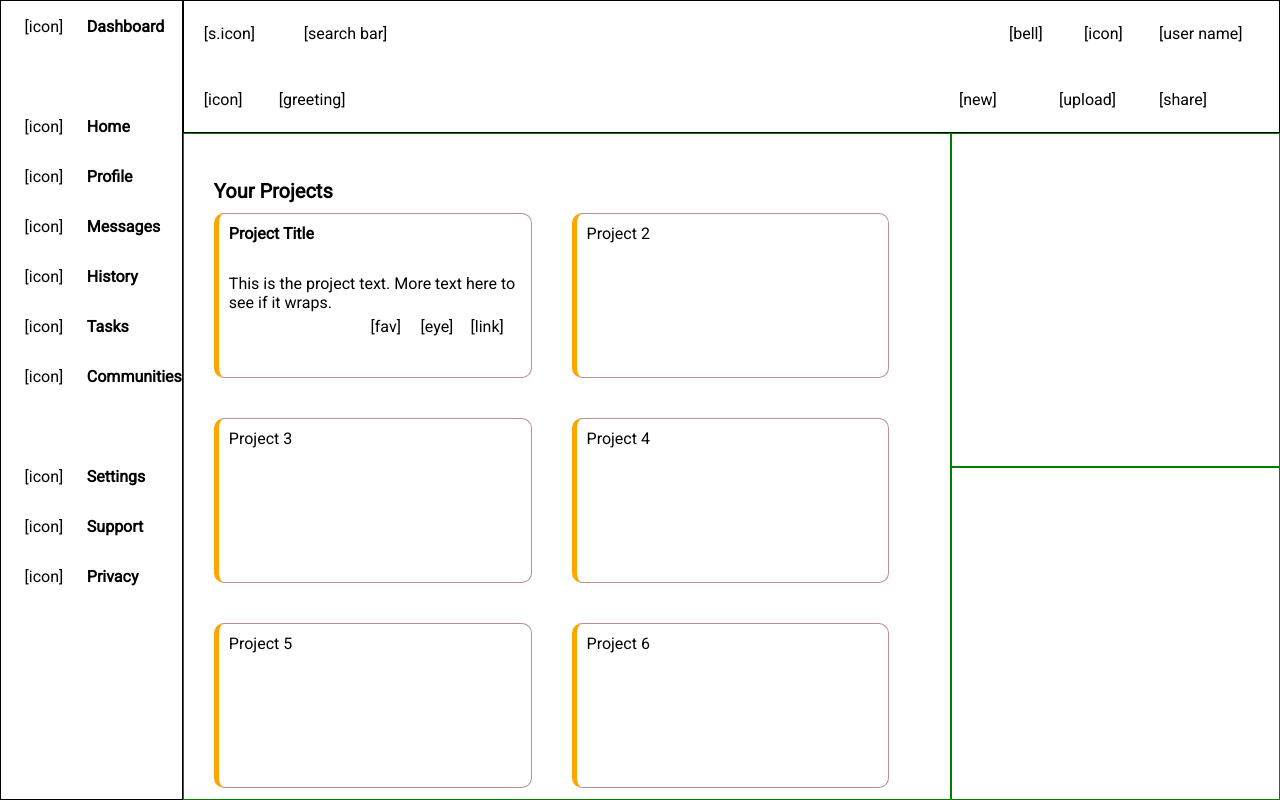
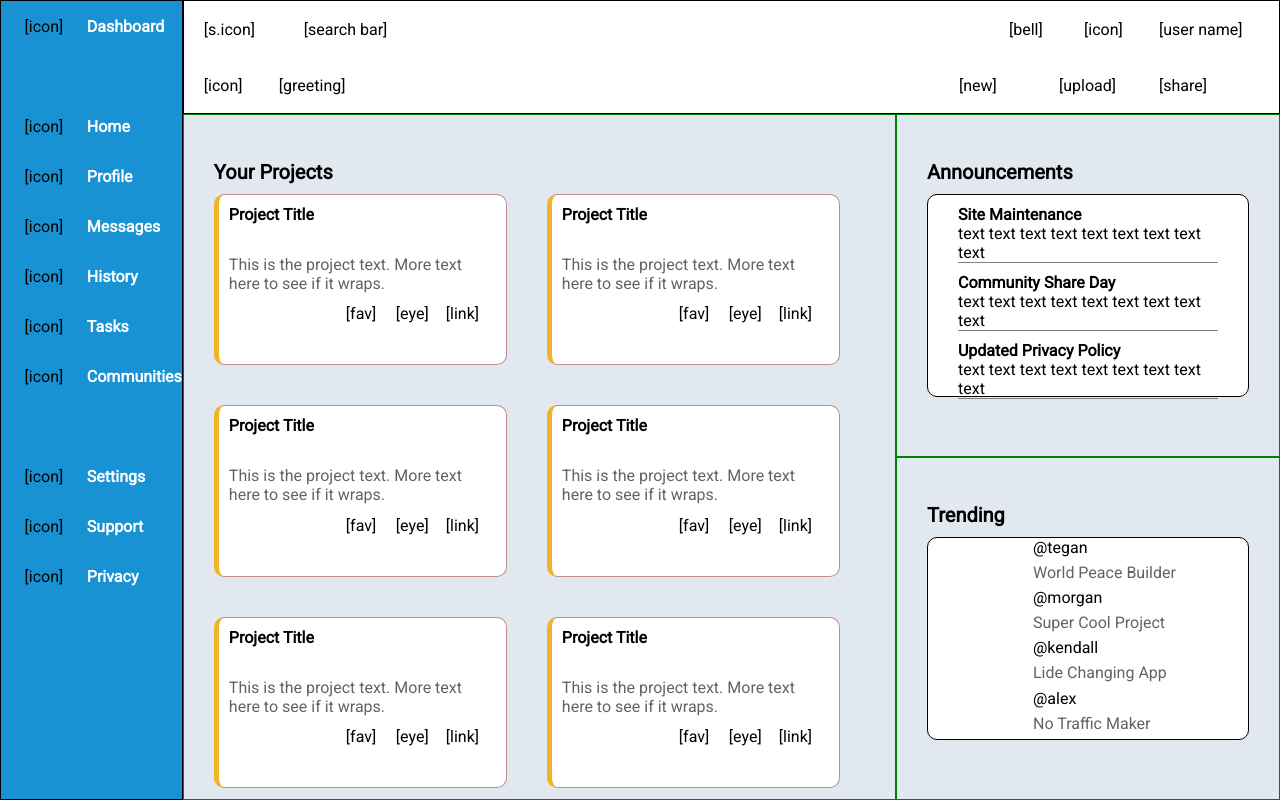
Before and after one commit to Journey2WebDev/admin-dashboard, a plain HTML site: page index.html in a window 1280 px wide. Drawn offline with Linux system fonts and the light colour scheme.

Commit message:
Finish template for all areas

```diff
--- a/index.html
+++ b/index.html
@@ -83,33 +83,95 @@
         <div class="project-eye">[eye]</div>
         <div class="project-link">[link]</div>
       </div>
-      <div class="project">Project 2
-
+      <div class="project">
+        <p class="project-title">Project Title</p>
+        <p class="project-text">This is the project text. More text here to see if it wraps.</p>
+        <div class="project-favorite">[fav]</div>
+        <div class="project-eye">[eye]</div>
+        <div class="project-link">[link]</div>
       </div>
-      <div class="project">Project 3
-
+      <div class="project">
+        <p class="project-title">Project Title</p>
+        <p class="project-text">This is the project text. More text here to see if it wraps.</p>
+        <div class="project-favorite">[fav]</div>
+        <div class="project-eye">[eye]</div>
+        <div class="project-link">[link]</div>
       </div>
-      <div class="project">Project 4
-
+      <div class="project">
+        <p class="project-title">Project Title</p>
+        <p class="project-text">This is the project text. More text here to see if it wraps.</p>
+        <div class="project-favorite">[fav]</div>
+        <div class="project-eye">[eye]</div>
+        <div class="project-link">[link]</div>
       </div>
-      <div class="project">Project 5
-
+      <div class="project">
+        <p class="project-title">Project Title</p>
+        <p class="project-text">This is the project text. More text here to see if it wraps.</p>
+        <div class="project-favorite">[fav]</div>
+        <div class="project-eye">[eye]</div>
+        <div class="project-link">[link]</div>
       </div>
-      <div class="project">Project 6
-
+      <div class="project">
+        <p class="project-title">Project Title</p>
+        <p class="project-text">This is the project text. More text here to see if it wraps.</p>
+        <div class="project-favorite">[fav]</div>
+        <div class="project-eye">[eye]</div>
+        <div class="project-link">[link]</div>
       </div>
     </div>
 
   </div>
 
   <div class="main-announcement">
+    <p class="announcement-header">Announcements</p>
+    <div class="announcement-grid">
+      <div class="announcement">
+        <p class="announcement-title">Site Maintenance</p>
+        <p class="announcement-text">text text text text text text text text text</p>
+      </div>
+      <div class="announcement">
+        <p class="announcement-title">Community Share Day</p>
+        <p class="announcement-text">text text text text text text text text text</p>
+      </div>
+      <div class="announcement">
+        <p class="announcement-title">Updated Privacy Policy</p>
+        <p class="announcement-text">text text text text text text text text text</p>
+      </div>
+    </div>
+
 
   </div>
 
   <div class="main-trending">
+    <p class="trending-header">Trending</p>
+    <div class="trending-grid">
 
+      <div class="trend">
+        <div class="trending-icon"></div>
+        <div class="trending-id">@tegan</div>
+        <p class="trending-text">World Peace Builder</p>
+      </div>
+
+      <div class="trend">
+        <div class="trending-icon"></div>
+        <div class="trending-id">@morgan</div>
+        <p class="trending-text">Super Cool Project</p>
+      </div>
+
+      <div class="trend">
+        <div class="trending-icon"></div>
+        <div class="trending-id">@kendall</div>
+        <p class="trending-text">Lide Changing App</p>
+      </div>
+
+      <div class="trend">
+        <div class="trending-icon"></div>
+        <div class="trending-id">@alex</div>
+        <p class="trending-text">No Traffic Maker</p>
+      </div>
+
+    </div>
   </div>
-
 
 </div>
 
--- a/styles/style.css
+++ b/styles/style.css
@@ -36,6 +36,8 @@ body{
   display: grid;
   grid-template-columns: 1fr 1fr;
   grid-template-rows: repeat(12,50px);
+
+  background-color: #1992d4;
 }
 
 .nav div{
@@ -49,6 +51,7 @@ body{
 
 .nav .navtext{
   font-weight: 700;
+  color: white;
 }
 
 /* Header */
@@ -79,8 +82,10 @@ body{
   grid-row: 2 / 3;
 
   display: grid;
-  grid-template-columns: 70% 30%;
+  grid-template-columns: 65% 35%;
   grid-template-rows: 1fr 1fr;
+
+  background-color: #e2e8f0;
 }
 
 /* Projects */
@@ -113,13 +118,15 @@ body{
   border-top: 1px solid rosybrown;
   border-right: 1px solid rosybrown;
   border-bottom: 1px solid rosybrown;
-  border-left: 5px solid orange;
+  border-left: 5px solid #f0b429;
   border-radius: 10px;
   padding: 10px;
 
   display: grid;
   grid-template-columns: 1fr 50px 50px 50px;
   grid-template-rows: 50px 1fr 50px;
+
+  background-color: white;
 }
 
 .project-title{
@@ -132,6 +139,8 @@ body{
 .project-text{
   grid-column: 1 / 5;
   grid-row: 2 / 3;
+
+  color: #636363;
 }
 
 .project-favorite{
@@ -150,16 +159,44 @@ body{
 }
 
 
-
-
-
-
 /* Announcements */
 .main-announcement{
   grid-column: 2 / 3;
   grid-row: 1 / 2;
 
   border: 1px solid green;
+  padding-top: 45px;
+  padding-right: 30px;
+  padding-bottom: 45px;
+  padding-left: 30px;
+}
+
+.announcement-header{
+  font-size: 20px;
+  font-weight: 700;
+  margin-bottom: 10px;
+}
+
+.announcement-grid{
+  height: 80%;
+  border: 1px solid black;
+  border-radius: 10px;
+  background-color: white;
+  padding-left: 30px;
+  padding-right: 30px;
+
+  display: grid;
+  grid-template-columns: 1fr;
+  grid-template-rows: repeat(3, 1fr);
+}
+
+.announcement{
+  padding-top: 10px;
+  border-bottom: 1px solid grey;
+}
+
+.announcement-title{
+  font-weight: 700;
 }
 
 /* Trending */
@@ -168,4 +205,50 @@ body{
   grid-row: 2 / 3;
 
   border: 1px solid green;
+  padding-top: 45px;
+  padding-right: 30px;
+  padding-bottom: 45px;
+  padding-left: 30px;
 }
+
+.trending-header{
+  font-size: 20px;
+  font-weight: 700;
+  margin-bottom: 10px;
+}
+
+.trending-grid{
+  height: 80%;
+  border: 1px solid black;
+  border-radius: 10px;
+  background-color: white;
+  padding-left: 30px;
+  padding-right: 30px;
+
+  display: grid;
+  grid-template-columns: 1fr;
+  grid-template-rows: repeat(4, 1fr);
+}
+
+.trend{
+  display: grid;
+  grid-template-columns: 75px 1fr;
+  grid-template-rows: 25px 25px;
+}
+
+.trending-icon{
+  grid-column: 1 / 2;
+  grid-row: 1 / 3;
+}
+
+.trending-id{
+  grid-column: 2 / 3;
+  grid-row: 1 / 2;
+}
+
+.trending-text{
+  grid-column: 2 / 3;
+  grid-row: 2 / 3;
+
+  color: #636363;
+}
```
